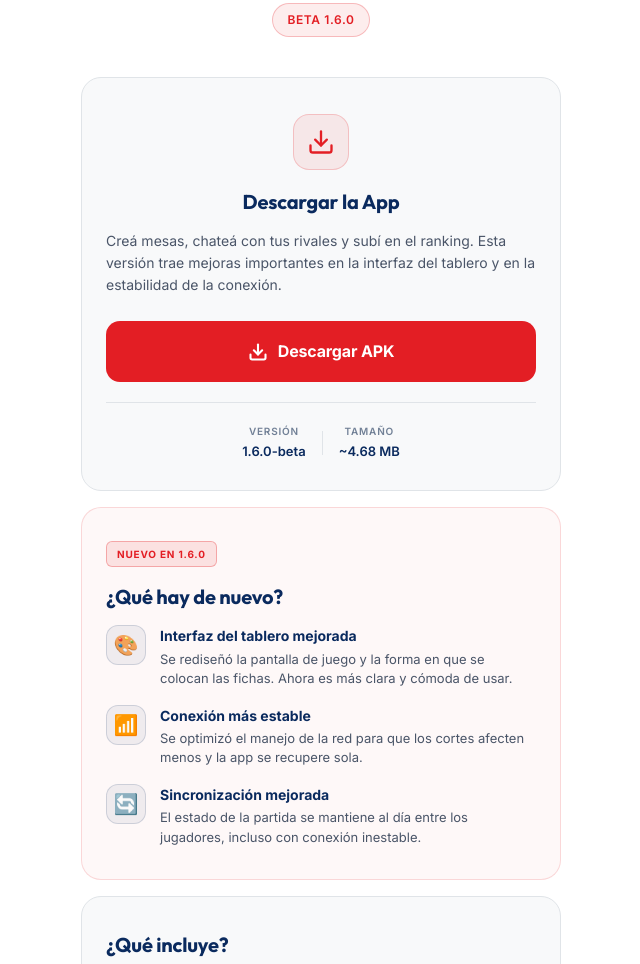
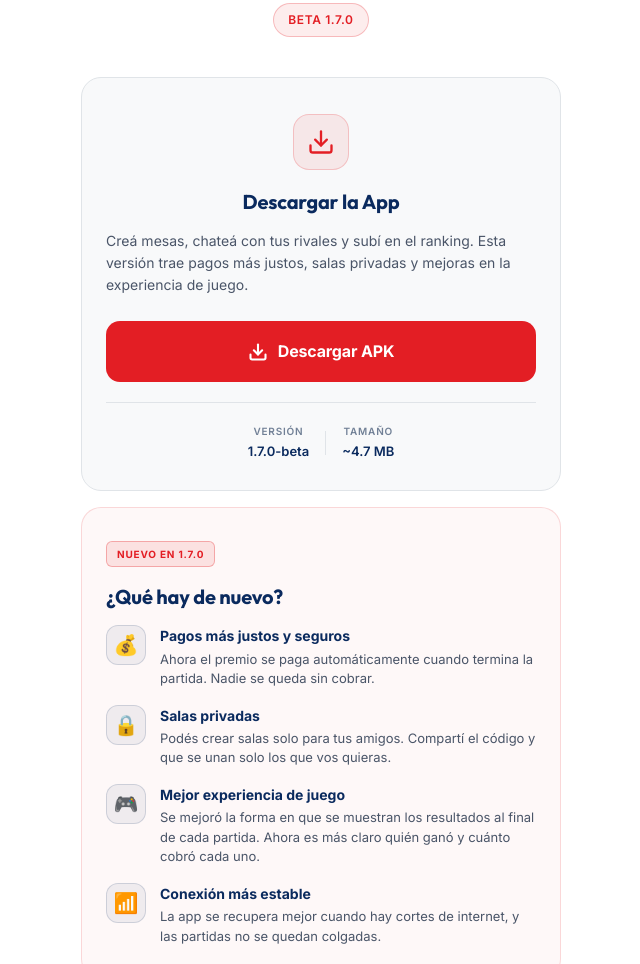
Before and after one commit to Carlos-amado/domino-cubano-web, a plain HTML site: page index.html in a window 1280 px wide. Shown: the part 301-1265 px from the top of the page, without its empty margins (319-959 px from the left). Drawn offline with Linux system fonts and the light colour scheme.

Commit message:
actualizacion 1.7.0-beta

```diff
--- a/index.html
+++ b/index.html
@@ -3,8 +3,8 @@
 <head>
     <meta charset="UTF-8">
     <meta name="viewport" content="width=device-width, initial-scale=1.0">
-    <meta name="description" content="DominoCubano Online - Jugá dominó cubano con personas reales. Versión 1.6.0 con mejoras de conexión y sincronización.">
-    <title>DominoCubano Online - Beta 1.6.0</title>
+    <meta name="description" content="DominoCubano Online - Jugá dominó cubano con personas reales. Versión 1.7.0 con pagos más justos, salas privadas y mejoras en la experiencia de juego.">
+    <title>DominoCubano Online - Beta 1.7.0</title>
     <link rel="preconnect" href="https://fonts.googleapis.com">
     <link rel="preconnect" href="https://fonts.gstatic.com" crossorigin>
     <link href="https://fonts.googleapis.com/css2?family=Outfit:wght@700;800;900&family=Inter:wght@300;400;500;600;700&display=swap" rel="stylesheet">
@@ -16,7 +16,7 @@
             <img src="assets/logo.png" alt="DominoCubano" class="logo-image">
             <h1 class="title">DominoCubano</h1>
             <p class="subtitle">Jugá dominó cubano online con personas reales</p>
-            <div class="badge">Beta 1.6.0</div>
+            <div class="badge">Beta 1.7.0</div>
         </header>
 
         <section class="card card-download">
@@ -30,7 +30,7 @@
             <h2>Descargar la App</h2>
             <p class="card-description">
                 Creá mesas, chateá con tus rivales y subí en el ranking.
-                Esta versión trae mejoras importantes en la interfaz del tablero y en la estabilidad de la conexión.
+                Esta versión trae pagos más justos, salas privadas y mejoras en la experiencia de juego.
             </p>
 
             <a href="domino-cubano-online.apk" download class="btn-download">
@@ -45,39 +45,46 @@
             <div class="meta-info">
                 <span class="meta-item">
                     <span class="meta-label">Versión</span>
-                    <span class="meta-value">1.6.0-beta</span>
+                    <span class="meta-value">1.7.0-beta</span>
                 </span>
                 <span class="meta-divider"></span>
                 <span class="meta-item">
                     <span class="meta-label">Tamaño</span>
-                    <span class="meta-value">~4.68 MB</span>
+                    <span class="meta-value">~4.7 MB</span>
                 </span>
             </div>
         </section>
 
         <section class="card card-novedades">
-            <div class="novedades-badge">NUEVO EN 1.6.0</div>
+            <div class="novedades-badge">NUEVO EN 1.7.0</div>
             <h2>¿Qué hay de nuevo?</h2>
             <div class="novedades-list">
                 <div class="novedad-item">
-                    <div class="novedad-icon">🎨</div>
+                    <div class="novedad-icon">💰</div>
                     <div class="novedad-info">
-                        <strong>Interfaz del tablero mejorada</strong>
-                        <p>Se rediseñó la pantalla de juego y la forma en que se colocan las fichas. Ahora es más clara y cómoda de usar.</p>
+                        <strong>Pagos más justos y seguros</strong>
+                        <p>Ahora el premio se paga automáticamente cuando termina la partida. Nadie se queda sin cobrar.</p>
+                    </div>
+                </div>
+                <div class="novedad-item">
+                    <div class="novedad-icon">🔒</div>
+                    <div class="novedad-info">
+                        <strong>Salas privadas</strong>
+                        <p>Podés crear salas solo para tus amigos. Compartí el código y que se unan solo los que vos quieras.</p>
+                    </div>
+                </div>
+                <div class="novedad-item">
+                    <div class="novedad-icon">🎮</div>
+                    <div class="novedad-info">
+                        <strong>Mejor experiencia de juego</strong>
+                        <p>Se mejoró la forma en que se muestran los resultados al final de cada partida. Ahora es más claro quién ganó y cuánto cobró cada uno.</p>
                     </div>
                 </div>
                 <div class="novedad-item">
                     <div class="novedad-icon">📶</div>
                     <div class="novedad-info">
                         <strong>Conexión más estable</strong>
-                        <p>Se optimizó el manejo de la red para que los cortes afecten menos y la app se recupere sola.</p>
-                    </div>
-                </div>
-                <div class="novedad-item">
-                    <div class="novedad-icon">🔄</div>
-                    <div class="novedad-info">
-                        <strong>Sincronización mejorada</strong>
-                        <p>El estado de la partida se mantiene al día entre los jugadores, incluso con conexión inestable.</p>
+                        <p>La app se recupera mejor cuando hay cortes de internet, y las partidas no se quedan colgadas.</p>
                     </div>
                 </div>
             </div>
@@ -172,8 +179,13 @@
                     </thead>
                     <tbody>
                         <tr class="version-actual">
-                            <td><strong>1.6.0-beta</strong></td>
+                            <td><strong>1.7.0-beta</strong></td>
                             <td><span class="estado-actual">✅ Disponible</span></td>
+                            <td>Pagos automáticos, salas privadas y mejoras de juego</td>
+                        </tr>
+                        <tr class="version-vieja">
+                            <td>1.6.0-beta</td>
+                            <td><span class="estado-vieja">⛔ Descontinuada</span></td>
                             <td>Mejoras de interfaz, conexión y sincronización</td>
                         </tr>
                         <tr class="version-vieja">
```
Also changed, not shown: 1 other file.
